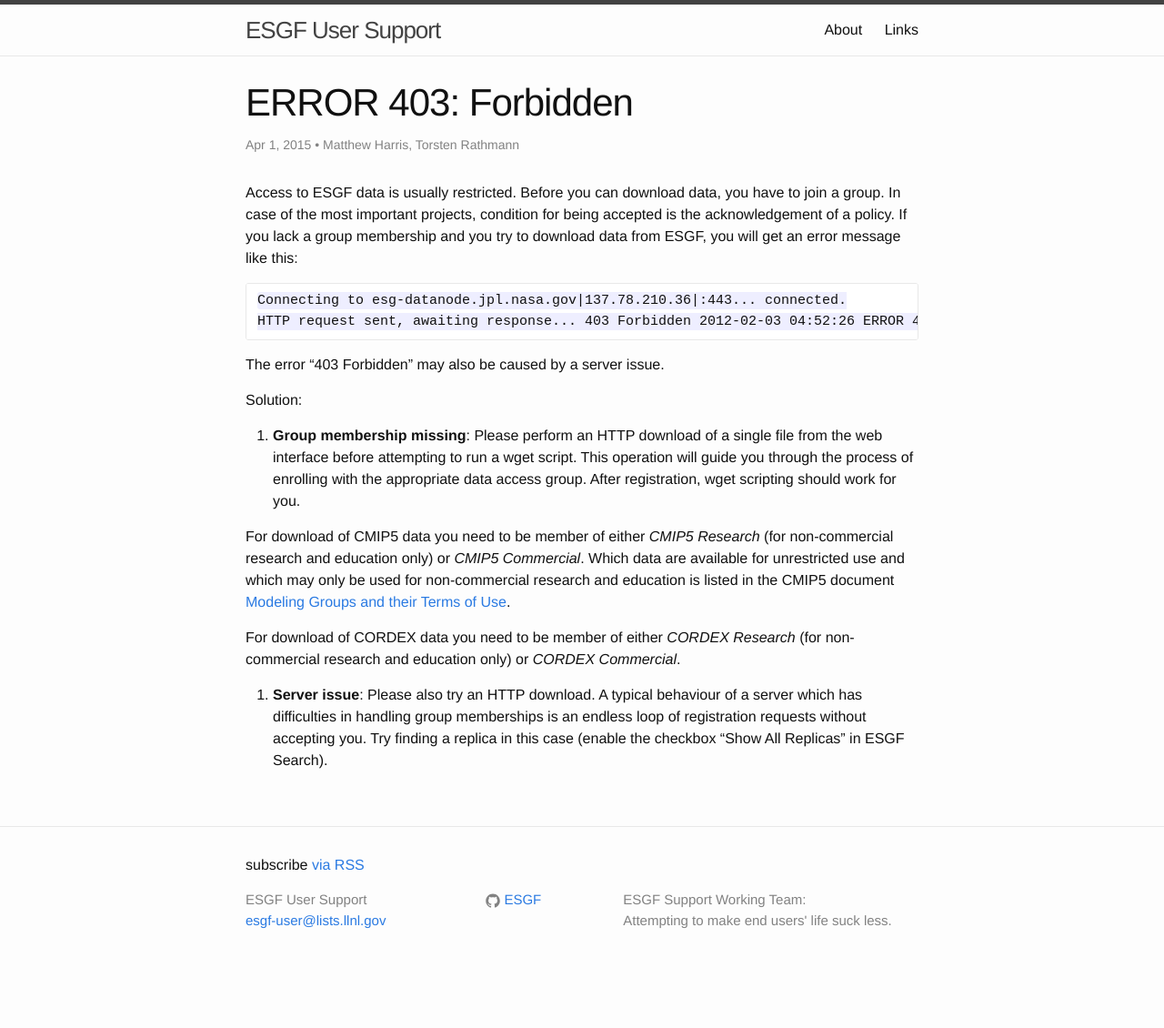
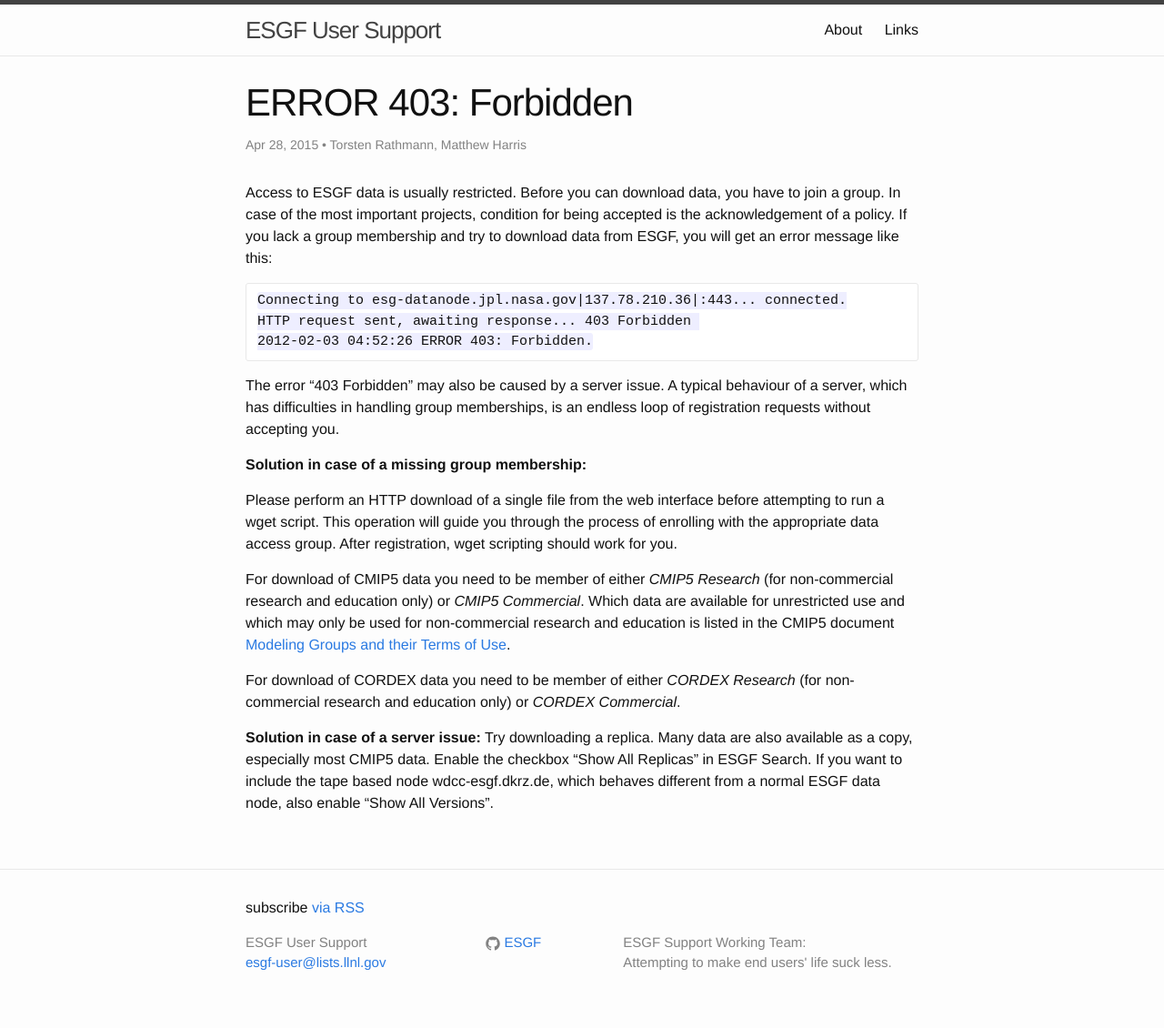
Before and after one commit to ESGF/esgf-swt, a Jekyll site: the page built from _posts/2015-02-09-ERROR-403-Forbidden.markdown, in a window 1280 px wide. Shown: the whole page at 91% size. Built offline with Jekyll 4.4.1, drawn with Linux system fonts in a browser that asks for light colours; before the commit the page ends 1083 px from its top, so only the background shows below that.

Commit message:
TR: Subheadings changed, text concerning replicas more verbose

```diff
--- a/_posts/2015-02-09-ERROR-403-Forbidden.markdown
+++ b/_posts/2015-02-09-ERROR-403-Forbidden.markdown
@@ -2,25 +2,27 @@
 layout: post
 title:  "ERROR 403: Forbidden"
 categories: download, wget, CMIP5, CORDEX
-date: 2015-04-01 18:50:00
-author: Matthew Harris, Torsten Rathmann
+date: 2015-04-28 20:00:00
+author: Torsten Rathmann, Matthew Harris
 ---
 
-Access to ESGF data is usually restricted. Before you can download data, you have to join a group. In case of the most important projects, condition for being accepted is the acknowledgement of a policy. If you lack a group membership and you try to download data from ESGF, you will get an error message like this:
+Access to ESGF data is usually restricted. Before you can download data, you have to join a group. In case of the most important projects, condition for being accepted is the acknowledgement of a policy. If you lack a group membership and try to download data from ESGF, you will get an error message like this:
 
     Connecting to esg-datanode.jpl.nasa.gov|137.78.210.36|:443... connected.
-    HTTP request sent, awaiting response... 403 Forbidden 2012-02-03 04:52:26 ERROR 403: Forbidden.
+    HTTP request sent, awaiting response... 403 Forbidden
+    2012-02-03 04:52:26 ERROR 403: Forbidden.
 
-The error "403 Forbidden" may also be caused by a server issue.
+The error "403 Forbidden" may also be caused by a server issue. A typical behaviour of a server, which has difficulties in handling group memberships, is an endless loop of registration requests without accepting you.
 
-Solution:
+**Solution in case of a missing group membership:**
 
-1. **Group membership missing**: Please perform an HTTP download of a single file from the web interface before attempting to run a wget script. This operation will guide you through the process of enrolling with the appropriate data access group. After registration, wget scripting should work for you.
+Please perform an HTTP download of a single file from the web interface before attempting to run a wget script. This operation will guide you through the process of enrolling with the appropriate data access group. After registration, wget scripting should work for you.
 
 For download of CMIP5 data you need to be member of either *CMIP5 Research* (for non-commercial research and education only) or *CMIP5 Commercial*. Which data are available for unrestricted use and which may only be used for non-commercial research and education is listed in the CMIP5 document [Modeling Groups and their Terms of Use][CMIP5 Terms of Use].
 
 For download of CORDEX data you need to be member of either *CORDEX Research* (for non-commercial research and education only) or *CORDEX Commercial*.
 
-2. **Server issue**: Please also try an HTTP download. A typical behaviour of a server which has difficulties in handling group memberships is an endless loop of registration requests without accepting you. Try finding a replica in this case (enable the checkbox "Show All Replicas" in ESGF Search).
+**Solution in case of a server issue:**
+Try downloading a replica. Many data are also available as a copy, especially most CMIP5 data. Enable the checkbox “Show All Replicas” in ESGF Search. If you want to include the tape based node wdcc-esgf.dkrz.de, which behaves different from a normal ESGF data node, also enable “Show All Versions”.
 
 [CMIP5 Terms of Use]: http://cmip-pcmdi.llnl.gov/cmip5/docs/CMIP5_modeling_groups.pdf
```
